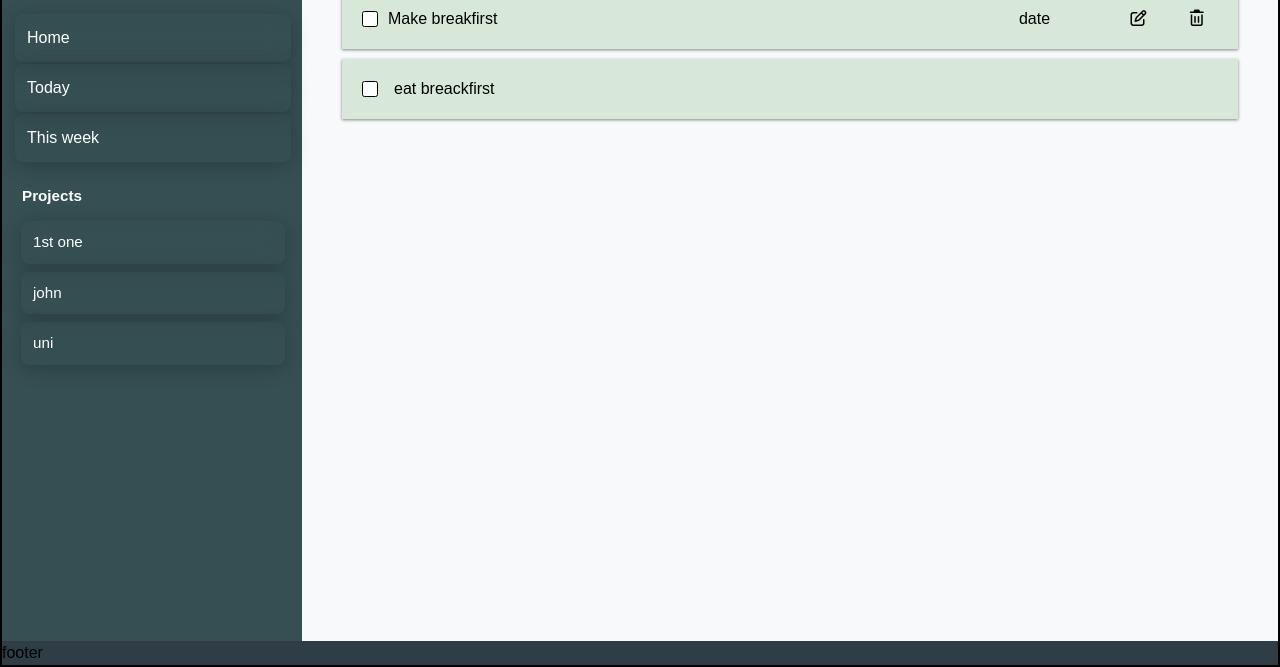
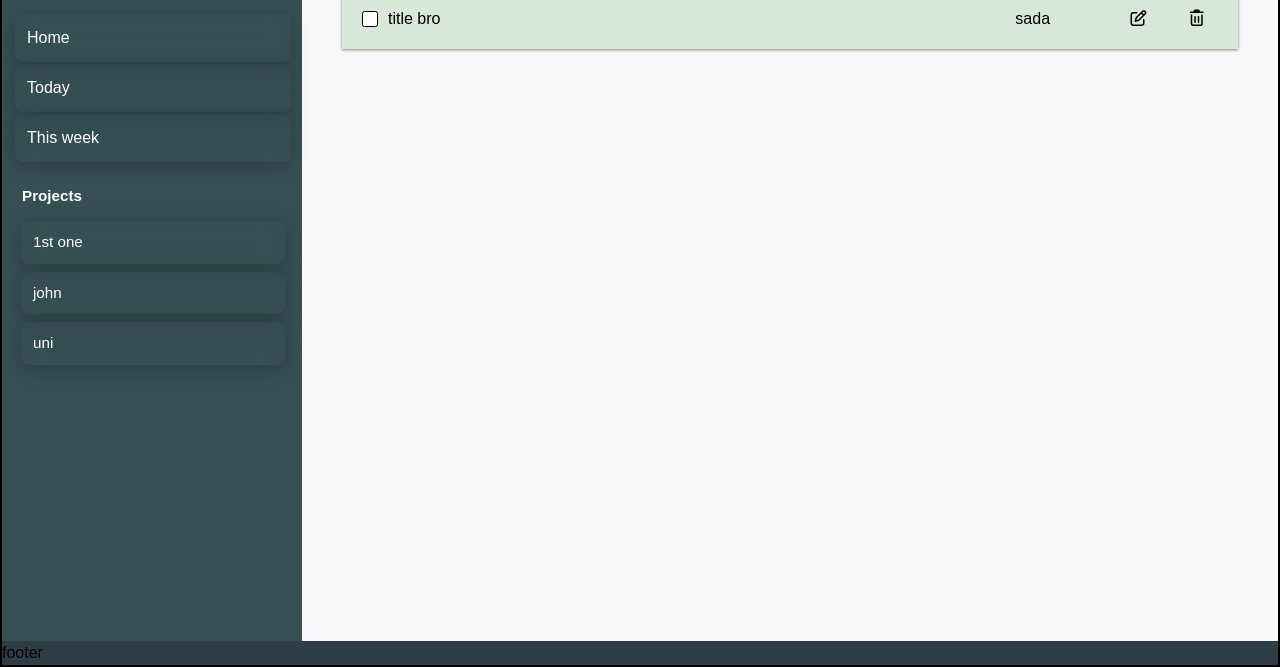
Before and after one commit to minidu1/ToDo-List, a website built with webpack: page src/template.html in a window 1280 px wide. Shown: the part 133-800 px from the top of the page. Built offline with nearby package versions, Linux system fonts and the light colour scheme.

Commit message:
Create todo cards inside UI - Add handleSubmit() for separate resposibilities - Submit will trigger handleSubmit()

```diff
--- a/src/index.js
+++ b/src/index.js
@@ -2,8 +2,9 @@ import "./styles.css";
 import '@fortawesome/fontawesome-free/css/all.css';
 import { test as testTodo} from "./todo.js";
 import { test as testProject } from "./project.js";
-import { setupButtons } from "./ui.js";
+import { setupButtons,createTodoCards } from "./ui.js";
 
 testTodo()
 testProject()
 setupButtons()
+createTodoCards()
--- a/src/project.js
+++ b/src/project.js
@@ -38,7 +38,7 @@ function getAllProjects(){
     return projects
 }
 
-function getAllTodos(){
+export function getAllTodos(){
     const projects = getAllProjects()
     const todos = []
     for (const project of projects){
--- a/src/template.html
+++ b/src/template.html
@@ -39,16 +39,16 @@
         <main class="content">
             <section class="main-list">
                 <!-- Main app content (todo list) goes here -->
-                 <div class="todo">
+                <!-- <div class="todo">
                     <label class="check-area">
                         <input type="checkbox" id="hi">
                         <span class="title">Make breakfirst</span>
                     </label>
                     <span class="date">date</span>
-                    <button class="action-btn"><i class="fa-regular fa-pen-to-square edit"></i></button>
-                    <button class="action-btn"><i class="fa-regular fa-trash-can delete"></i></button>
+                    <button class="action-btn edit "><i class="fa-regular fa-pen-to-square"></i></button>
+                    <button class="action-btn delete"><i class="fa-regular fa-trash-can "></i></button>
                 </div>
-                <div class="todo"><input type="checkbox"> eat breackfirst</div>
+                <div class="todo"><input type="checkbox"> eat breackfirst</div> -->
             </section>
 
             <!-- Modal popup for creating a new ToDo. Toggle visibility with JS by adding/removing the 'hidden' class. -->
@@ -58,9 +58,9 @@
 
                     <form class="todo-form" action="#">
                         <div class="input-control">
-                        <label for="todo-title">Title*</label>
-                        <input id="todo-title" name="title" type="text" />
-                        <div class="error"></div>
+                            <label for="todo-title">Title*</label>
+                            <input id="todo-title" name="title" type="text" />
+                            <div class="error"></div>
                         </div>
 
                         <label for="todo-desc">Description</label>
--- a/src/todo.js
+++ b/src/todo.js
@@ -23,8 +23,8 @@ function createTodo(title,description,dueDate,priority,project) {
 }
 
 //get user entered data from ui form
-export default function addNewTodo(title,description,dueDate,priority,project){
-    const newTodo = createTodo(title,description,dueDate,priority,project)
+export default function addNewTodo({titleValue, descValue, dateValue, priorityvalue, projectValue}){
+    const newTodo = createTodo(titleValue, descValue, dateValue, priorityvalue, projectValue)
     addToProjectList(newTodo)
 }
 
--- a/src/ui.js
+++ b/src/ui.js
@@ -1,4 +1,5 @@
 import addNewTodo from "./todo.js"
+import { getAllTodos } from "./project.js"
 
 export function setupButtons() {
     const addTodoBtn = document.querySelector(".add-new-todo")
@@ -8,28 +9,27 @@ export function setupButtons() {
 
     addTodoBtn.addEventListener("click", showAddTodoForm)
     cancelBtn.addEventListener("click", cancelForm)
-    form.addEventListener("submit", createTodo)
+    form.addEventListener("submit", handleSubmit)
     // createBtn.addEventListener("click", hideForm)
 }
 //show form when click the add todo button
-function showAddTodoForm(){
+function showAddTodoForm() {
     const modal = document.querySelector("#todoModal")
     modal.classList.remove("hidden")
 }
 //hide form when click cancel or create
-function hideForm(){
+function hideForm() {
     const modal = document.querySelector("#todoModal")
     modal.classList.add("hidden")
 }
 
-function resetForm(){
+function resetForm() {
     const form = document.querySelector(".todo-form")
     form.reset()
 }
 
-function createTodo(e){
-    const isValid = validateForm(e)
-    if(!isValid) return //stop function running if form isnt validated
+function getValues(e) {
+
 
     const titleValue = document.querySelector("#todo-title").value.trim()
     const descValue = document.querySelector("#todo-desc").value.trim()
@@ -37,12 +37,10 @@ function createTodo(e){
     const priorityvalue = document.querySelector("#todo-priority").value
     const projectValue = document.querySelector("#todo-project").value.trim() || "common" //use project as common if empty string
     // call addNewTodo in todo.js
-    addNewTodo(titleValue,descValue, dateValue, priorityvalue, projectValue)
-
-    resetForm()
+    return { titleValue, descValue, dateValue, priorityvalue, projectValue }
 }
 
-function setError(element, message){
+function setError(element, message) {
     //select parent element of the element that have error
     const inputControl = element.parentElement
     const errorDisplay = inputControl.querySelector(".error") //Select error div created for show error msg
@@ -52,28 +50,71 @@ function setError(element, message){
 }
 
 //reset to normal status if user input correct data
-function setSuccess(element){
+function setSuccess(element) {
     const inputControl = element.parentElement
     const errorDisplay = inputControl.querySelector(".error")
 
-    errorDisplay.innerText =""
+    errorDisplay.innerText = ""
     inputControl.classList.remove("error")
 }
 
-function cancelForm(){
+function cancelForm() {
     resetForm()
     hideForm()
 }
 
-function validateForm(e){
+function validateForm(e) {
     e.preventDefault()
     const title = document.querySelector("#todo-title")
-     if (title.value.trim() == ""){
+    if (title.value.trim() == "") {
         setError(title, "Title is required")
         return false
-     } else{
+    } else {
         setSuccess(title)
         hideForm()
         return true
-     }
+    }
 }
+
+export function createTodoCards(){
+    const mainListSec = document.querySelector(".main-list")
+    const todoDiv = document.createElement("div")
+    const checkAreaLabel = document.createElement("label")
+    const checkbox = document.createElement("input")
+    const titleSpan = document.createElement("span")
+    const dateSpan = document.createElement("span")
+    const editBtn = document.createElement("button")
+    const deleteBtn = document.createElement("button")
+    const editIcon = document.createElement("i")
+    const deleteIcon = document.createElement("i")
+
+    todoDiv.classList.add("todo")
+    checkAreaLabel.classList.add("check-area")
+    checkbox.type= "checkbox"
+    titleSpan.classList.add("title")
+    dateSpan.classList.add("date")
+    deleteBtn.classList.add("action-btn", "delete")
+    editBtn.classList.add("action-btn", "edit")
+    editIcon.classList.add("fa-regular", "fa-pen-to-square")
+    deleteIcon.classList.add("fa-regular", "fa-trash-can")
+
+    titleSpan.textContent = "title bro"
+    dateSpan.textContent = "sada"
+
+    checkAreaLabel.append(checkbox, titleSpan)
+    editBtn.appendChild(editIcon)
+    deleteBtn.appendChild(deleteIcon)
+    todoDiv.append(checkAreaLabel, dateSpan, editBtn, deleteBtn)
+    mainListSec.appendChild(todoDiv)
+}
+
+
+function handleSubmit(e) {
+    const isValid = validateForm(e)
+    if (!isValid) return //stop function running if form isnt validated
+
+    const values  = getValues()
+    addNewTodo(values)
+
+    resetForm()
+}
```
